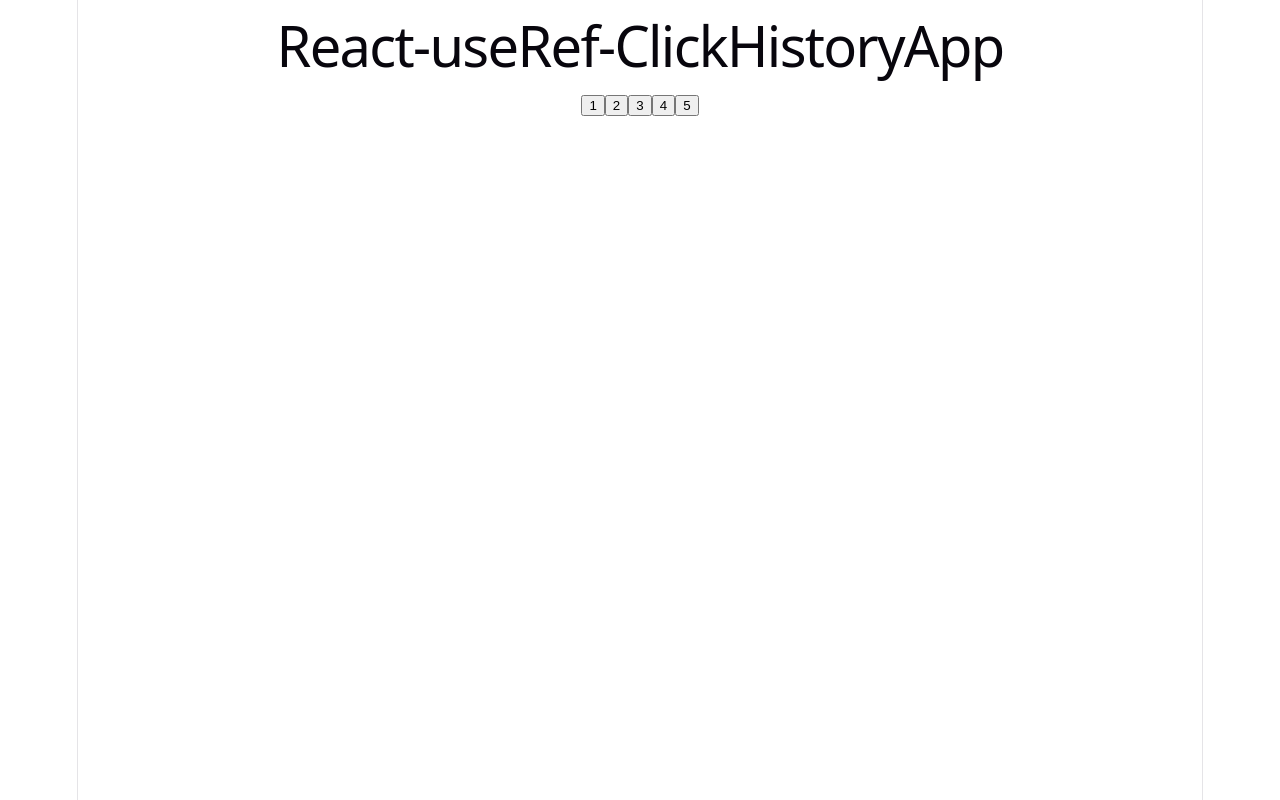
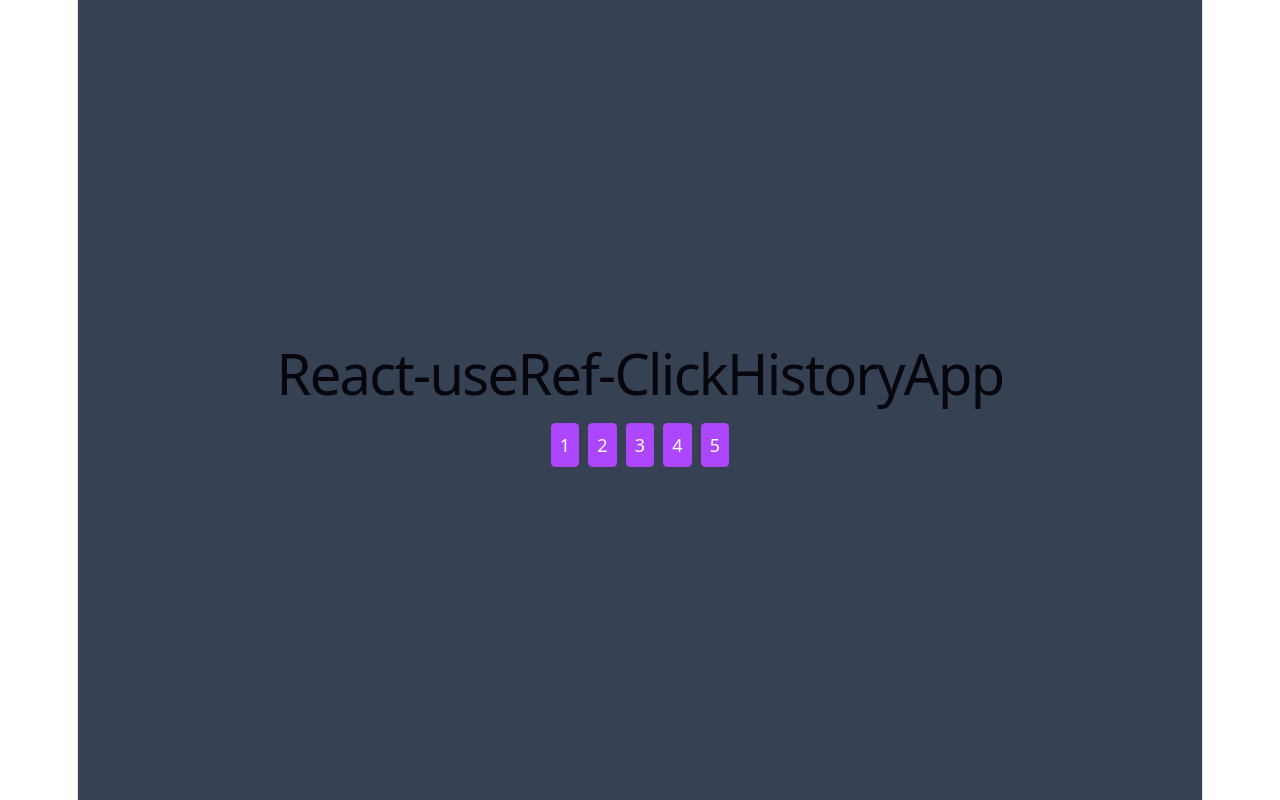
Before and after one commit to TakaDev1/React-useRef-ClickHistoryApp, a React (Vite) app: page / in a window 1280 px wide. Built offline with nearby package versions, Linux system fonts and the light colour scheme.

Commit message:
style: Adjustment Design

```diff
--- a/package.json
+++ b/package.json
@@ -10,8 +10,10 @@
     "preview": "vite preview"
   },
   "dependencies": {
+    "@tailwindcss/vite": "^4.3.3",
     "react": "^19.2.8",
-    "react-dom": "^19.2.8"
+    "react-dom": "^19.2.8",
+    "tailwindcss": "^4.3.3"
   },
   "devDependencies": {
     "@types/node": "^24.13.3",
--- a/src/components/DisplayButton.tsx
+++ b/src/components/DisplayButton.tsx
@@ -11,7 +11,13 @@ const DisplayButton = ({ numbers, handleClick }: DisplayButtonProps) => {
       {numbers.length > 0 ? (
         <div>
           {numbers.map((num) => (
-            <button onClick={() => handleClick(num)}>{num}</button>
+            <button
+              onClick={() => handleClick(num)}
+              key={num}
+              className="p-2 bg-purple-500 text-white rounded m-1 hover:opacity-70 cursor-pointer"
+            >
+              {num}
+            </button>
           ))}
         </div>
       ) : (
--- a/src/index.css
+++ b/src/index.css
@@ -1,3 +1,5 @@
+@import 'tailwindcss';
+
 :root {
   --text: #6b6375;
   --text-h: #08060d;
--- a/vite.config.ts
+++ b/vite.config.ts
@@ -1,7 +1,7 @@
-import react from '@vitejs/plugin-react'
-import { defineConfig } from 'vite'
-
+import react from "@vitejs/plugin-react";
+import { defineConfig } from "vite";
+import tailwindcss from "@tailwindcss/vite";
 // https://vite.dev/config/
 export default defineConfig({
-  plugins: [react()],
-})
+  plugins: [react(), tailwindcss()],
+});
```
Also changed, not shown: 1 other file (tests, documents, lock files or other folders).
